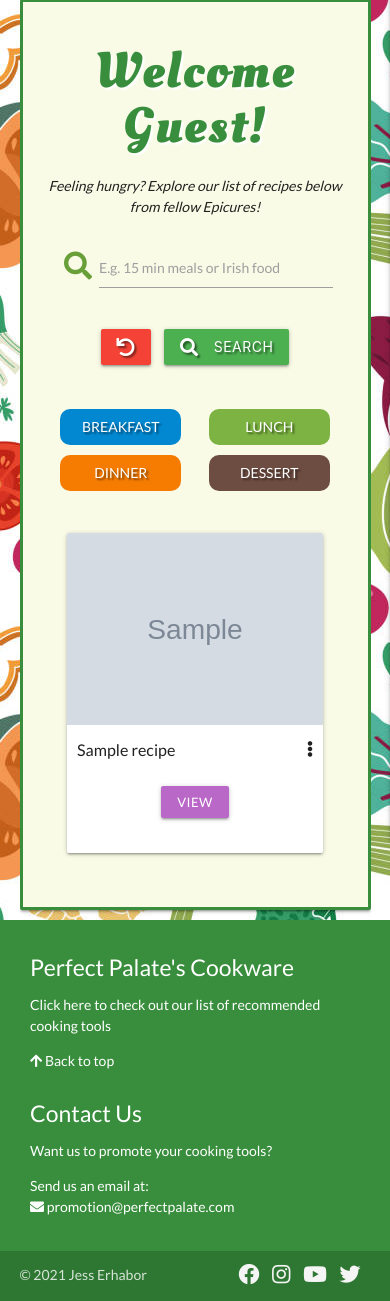
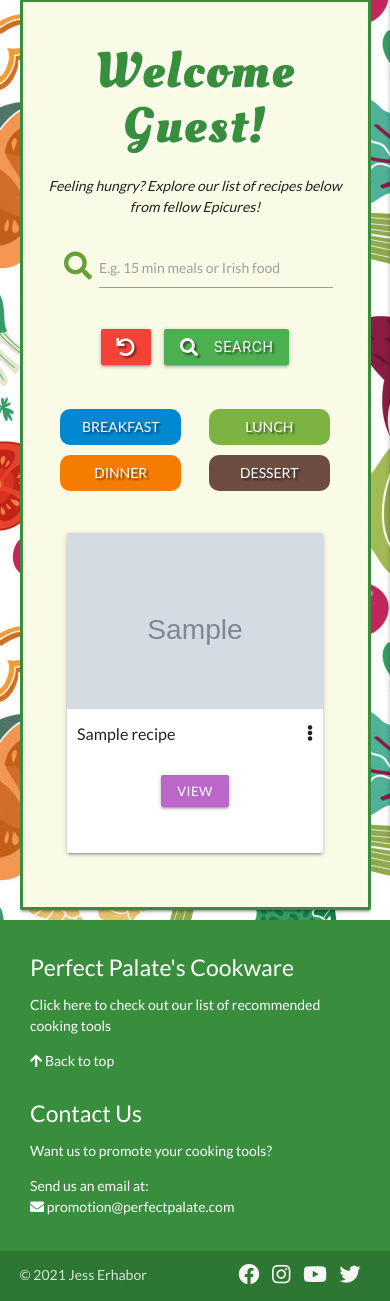
Before and after one commit to jerhabor/perfect-palate, a Flask app: page / in a window 390 px wide. Shown: the part 64-1365 px from the top of the page. Run offline with Flask 2, Linux system fonts and the light colour scheme; grey boxes marked "Sample" are stand-in pictures; a database or web service that is not in the repository returns one stand-in record (values such as "Sample title"); some libraries are stand-ins or nearby versions.

Commit message:
STYLE: Further media queries added to much smaller devices for better overall responsiveness.

```diff
--- a/static/css/style.css
+++ b/static/css/style.css
@@ -121,23 +121,24 @@ hr.style-eight:after { /* Glyph, by Harry Roberts <https://css-tricks.com/exampl
 }
 
 .card-image {
-    height: 60%;
+    height: 55%;
+    overflow: hidden;
 }
 
 .card-image img {
-    height: 100%;
+    min-height: 100%;
     width: auto;
 }
 
 .card .card-content {
     box-sizing: border-box;
-    height: 40%;
+    height: 45%;
     padding: 5px 10px
 }
 
 .btn-small {
     box-sizing: border-box;
-    margin: 5px;
+    margin: 10px 5px 5px;
 }
 
 .card-content-text {
@@ -448,6 +449,14 @@ hr.delete-recipe:after {
     nav .brand-logo.web-logo {
         font-size: 1.8rem;
     }
+
+    .row .col {
+        padding: 0px;
+    }
+
+    .social-media-icons {
+        font-size: 0.8em;
+    }
 }
 
 @media (max-width: 280px) {
@@ -462,3 +471,9 @@ hr.delete-recipe:after {
         max-height: 70%;
     }
 }
+
+@media (min-width: 601px) {
+    .key-recipe-info.cuisine {
+        border: none;
+    }
+}
```
